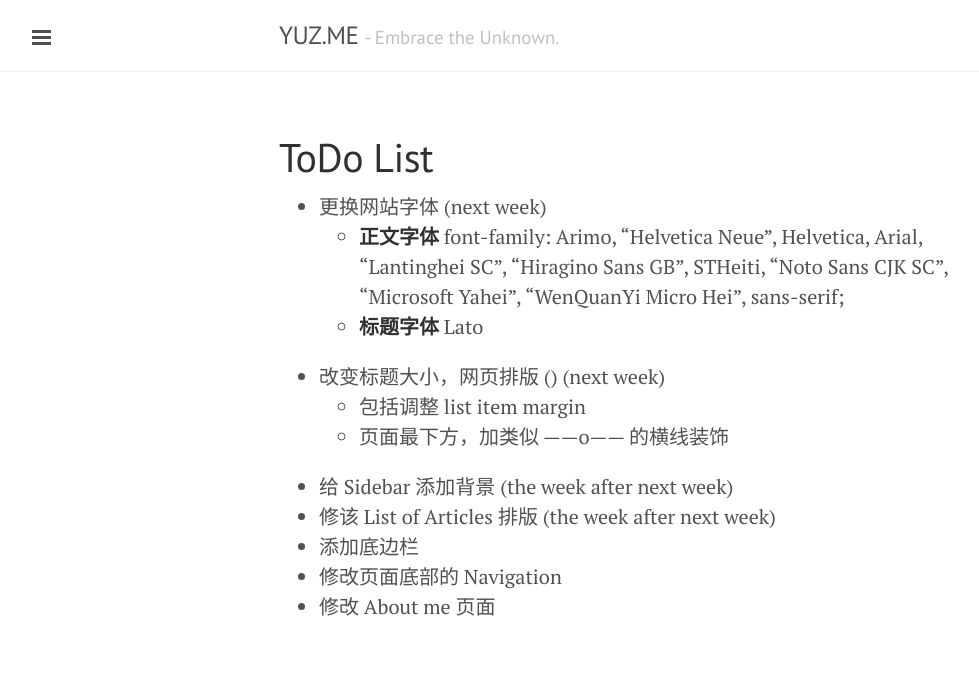
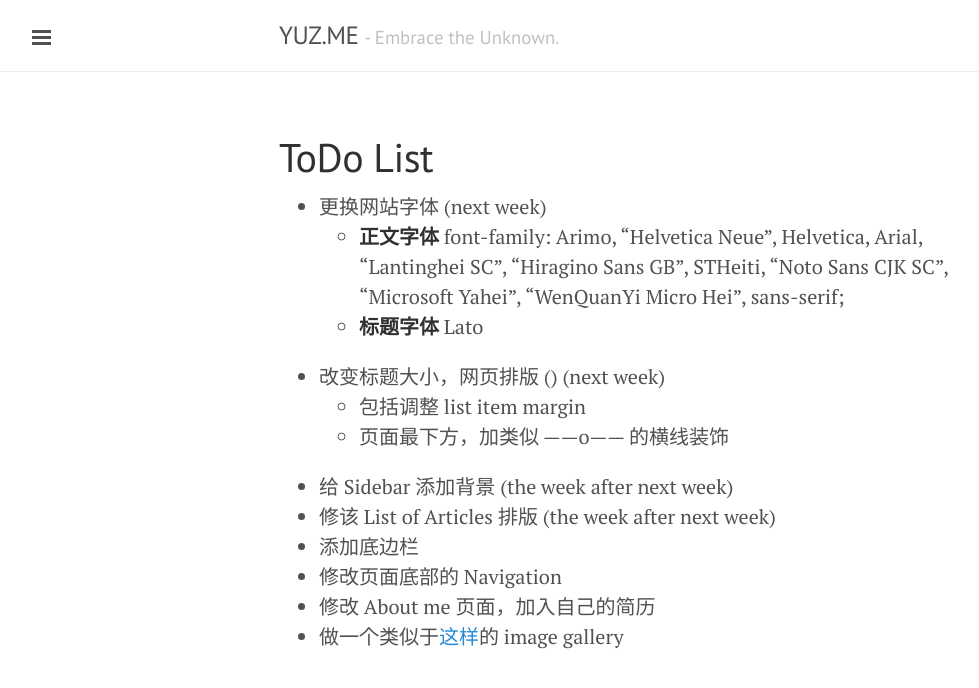
Before and after one commit to yusite/yuz.me, a Jekyll site: the page built from todo.md, in a window 1280 px wide. Shown: the top 688 px of the page, without its empty margins (1-980 px from the left). Built offline with Jekyll 4.4.1, drawn with Linux system fonts in a browser that asks for light colours; Markdown is read by kramdown in place of the engine named in the settings.

Commit message:
update todo

```diff
--- a/todo.md
+++ b/todo.md
@@ -14,4 +14,5 @@ title: ToDo List
 * 修该 List of Articles 排版 (the week after next week)
 * 添加底边栏
 * 修改页面底部的 Navigation
-* 修改 About me 页面
+* 修改 About me 页面，加入自己的简历
+* 做一个类似于[这样](http://themes.array.is/camera/2014/09/21/yosemite-national-park/)的 image gallery
```
